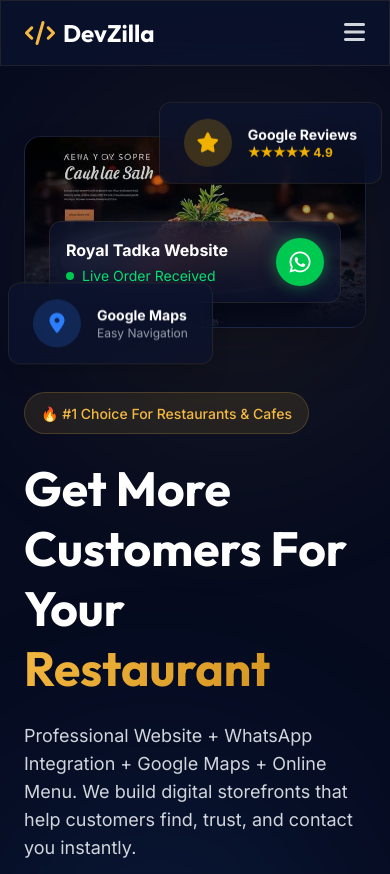
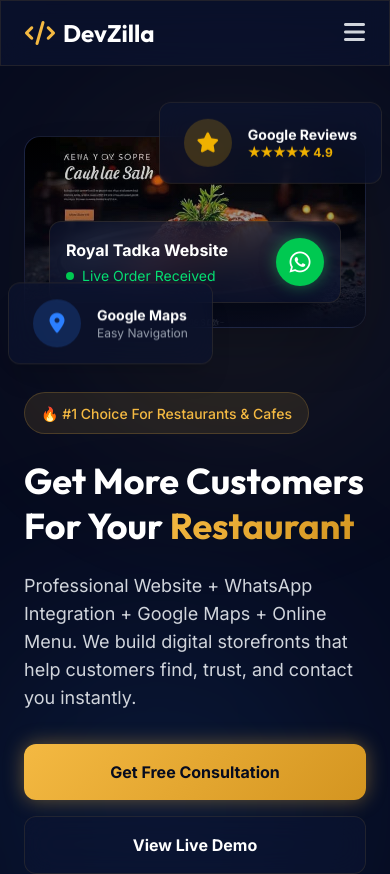
Before and after one commit to yashharfode/devzilla, a Next.js app: page / in a window 390 px wide. Shown: the top 874 px of the page. Built offline with nearby package versions, Linux system fonts and the light colour scheme.

Commit message:
style: optimize layout and typography for mobile responsiveness

```diff
--- a/src/app/globals.css
+++ b/src/app/globals.css
@@ -22,6 +22,7 @@
     background-color: var(--color-dark);
     color: #ffffff;
     font-family: var(--font-sans);
+    overflow-x: hidden;
   }
 
   h1, h2, h3, h4, h5, h6 {
--- a/src/components/FinalCTA.tsx
+++ b/src/components/FinalCTA.tsx
@@ -8,12 +8,12 @@
         <div className="absolute top-1/2 left-1/2 transform -translate-x-1/2 -translate-y-1/2 w-[800px] h-[800px] bg-primary/10 rounded-full blur-[120px] pointer-events-none"></div>
 
         <div
-          className="glass-card rounded-[3rem] p-10 md:p-20 text-center relative overflow-hidden border border-primary/30 shadow-[0_0_50px_rgba(244,185,66,0.15)]"
+          className="glass-card rounded-[2rem] md:rounded-[3rem] p-6 md:p-20 text-center relative overflow-hidden border border-primary/30 shadow-[0_0_50px_rgba(244,185,66,0.15)]"
           data-aos="zoom-in"
         >
           <div className="absolute top-0 left-0 w-full h-1 bg-gradient-to-r from-transparent via-primary to-transparent opacity-50"></div>
 
-          <h2 className="text-4xl md:text-5xl lg:text-6xl font-bold mb-6 leading-tight">
+          <h2 className="text-3xl md:text-5xl lg:text-6xl font-bold mb-6 leading-tight">
             Ready To Get <span className="text-gradient">More Customers</span> Online?
           </h2>
           <p className="text-xl text-gray-300 mb-10 max-w-2xl mx-auto">
@@ -35,7 +35,7 @@
             </Link>
           </div>
 
-          <div className="mt-12 flex justify-center items-center gap-8 text-sm font-medium text-gray-400">
+          <div className="mt-10 md:mt-12 flex flex-col md:flex-row justify-center items-center gap-4 md:gap-8 text-sm font-medium text-gray-400">
             <div className="flex items-center gap-2"><i className="fa-solid fa-bolt text-yellow-500"></i> Fast Delivery</div>
             <div className="flex items-center gap-2"><i className="fa-solid fa-headset text-blue-400"></i> 24/7 Support</div>
             <div className="flex items-center gap-2"><i className="fa-solid fa-shield-halved text-green-400"></i> Secure & Reliable</div>
--- a/src/components/Hero.tsx
+++ b/src/components/Hero.tsx
@@ -15,7 +15,7 @@
               <span className="text-primary font-medium text-sm">🔥 #1 Choice For Restaurants & Cafes</span>
             </div>
 
-            <h1 className="text-5xl md:text-6xl lg:text-7xl font-bold leading-tight mb-6">
+            <h1 className="text-4xl md:text-6xl lg:text-7xl font-bold leading-tight mb-6">
               Get More Customers For Your <span className="text-gradient">Restaurant</span>
             </h1>
 
```
